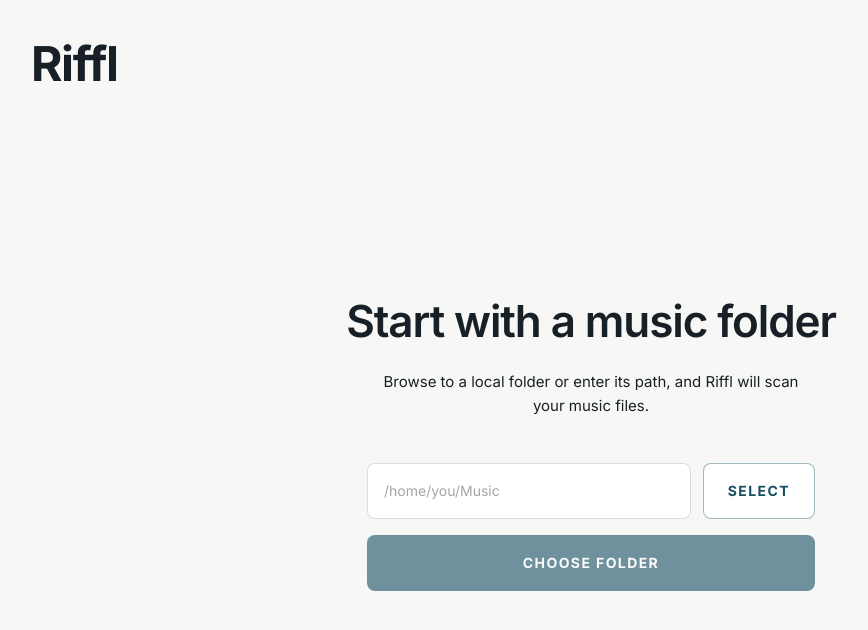
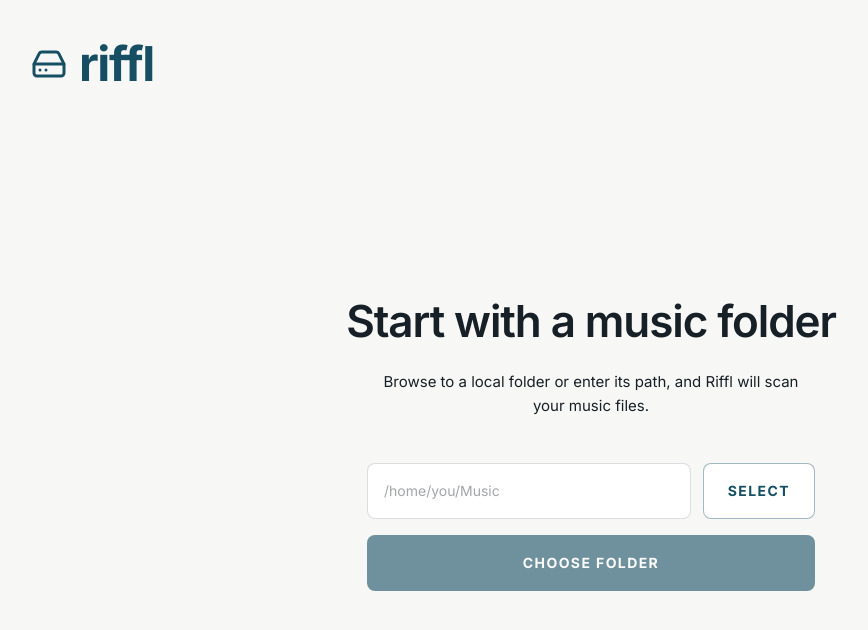
Before and after one commit to ItokianaRAKT/riffl-frontend, a React (Vite) app: page / in a window 1280 px wide. Shown: the top 630 px of the page, without its empty margins (49-917 px from the left). Built offline with nearby package versions, Linux system fonts and the light colour scheme.

Commit message:
feat: brand the header with a disk icon and a lowercase wordmark

```diff
--- a/src/components/Header.tsx
+++ b/src/components/Header.tsx
@@ -1,3 +1,5 @@
+import LucideIcon from "./LucideIcon";
+
 interface HeaderProps {
   reviewed?: number;
   total?: number;
@@ -6,8 +8,9 @@
 export default function Header({ reviewed, total }: HeaderProps) {
   return (
     <header className="flex items-baseline justify-between gap-8 px-8 pt-10 sm:px-12 lg:px-20">
-      <span className="text-4xl leading-none font-bold tracking-[-0.03em] text-ink sm:text-5xl">
-        Riffl
+      <span className="inline-flex items-center gap-2.5 text-4xl leading-none font-bold tracking-[-0.03em] text-petroleum sm:gap-3 sm:text-5xl">
+        <LucideIcon name="hard-drive" className="h-7 w-7 sm:h-9 sm:w-9" />
+        riffl
       </span>
       {reviewed !== undefined && total !== undefined ? (
         <p className="text-sm font-medium text-ink tabular-nums sm:text-base">
```
